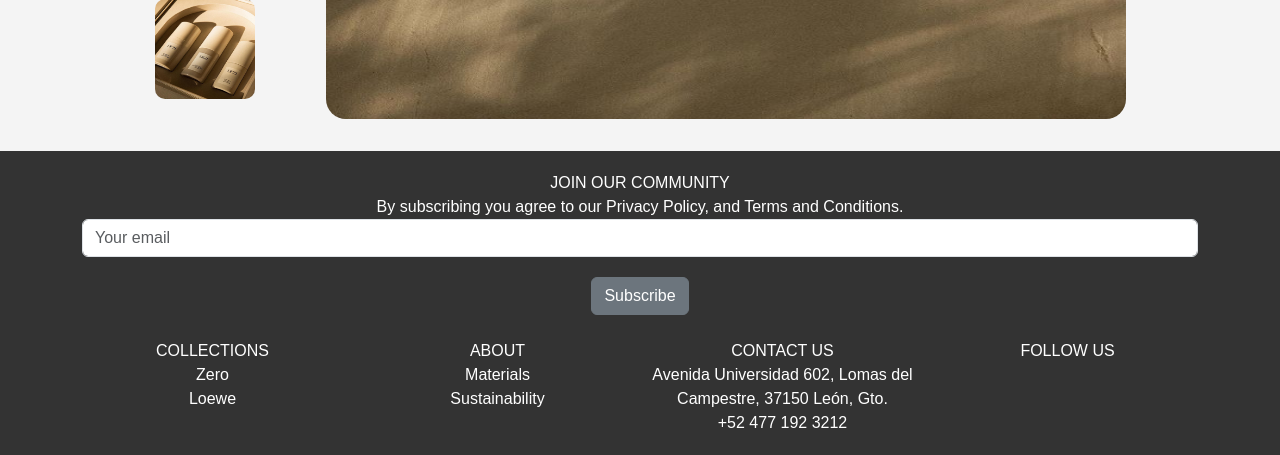
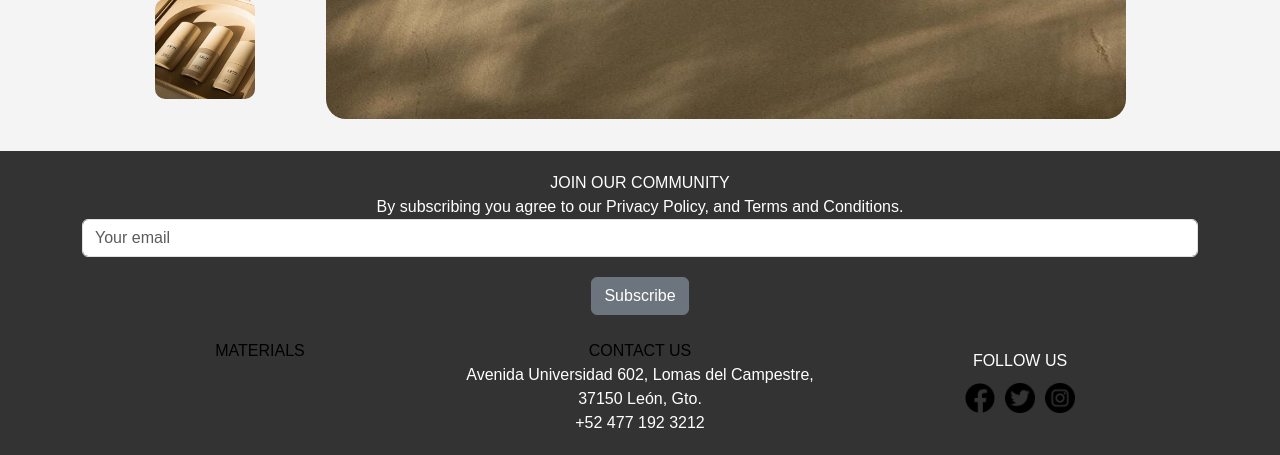
Before and after one commit to BiankaJS/VerdanVest, a Django app: page / in a window 1280 px wide; the page is wider, and only the part inside the window is pictured. Shown: the part 2241-2696 px from the top of that part. Run offline with Django 4.2, Linux system fonts and the light colour scheme.

Commit message:
Modificaciones al footer

```diff
--- a/verdanvest/home/templates/base.html
+++ b/verdanvest/home/templates/base.html
@@ -9,6 +9,9 @@
     {% block style %}
     <link rel="stylesheet" type="text/css" href="{% static 'css/style.css' %}">
     {% endblock %}
+
+    <script src="https://code.jquery.com/jquery-3.6.4.min.js"></script>
+
 </head>
 
 <body>
@@ -41,9 +44,36 @@
             {% endif %}
         </div>
     </nav>
+
     <main>
         {% block content %}{% endblock %}
     </main>
+
+    <div id="alertPlaceholder"></div>
+
+    <script>
+        $(document).ready(function () {
+            // Asigna una función al evento de clic del botón Subscribe
+            $('button.btn-secondary').click(function (event) {
+                // Obtiene el valor del campo de correo electrónico
+                var email = $('input[type="email"]').val();
+
+                // Verifica si el campo de correo electrónico está vacío
+                if (email.trim() === '') {
+                    // Muestra la alerta de error si el campo está vacío
+                    alert('Please enter your email address.');
+                } else {
+                    // Muestra la alerta de éxito si el campo no está vacío
+                    alert('Email sent successfully!');
+                }
+
+                // Previene el comportamiento predeterminado del formulario
+                event.preventDefault();
+            });
+        });
+    </script>
+
+
     <footer class="footer">
         <div class="container text-center">
             <span>JOIN OUR COMMUNITY</span>
@@ -54,26 +84,31 @@
             </form>
             <div class="row mt-4">
                 <div class="col">
-                    <div>COLLECTIONS</div>
-                    <div>Zero</div>
-                    <div>Loewe</div>
+                    <a class="nav-link" href="{% url 'auth:register' %}" >MATERIALS</a>
                 </div>
                 <div class="col">
-                    <div>ABOUT</div>
-                    <div>Materials</div>
-                    <div>Sustainability</div>
-                </div>
-                <div class="col">
-                    <div>CONTACT US</div>
+                    <a class="nav-link" href="{% url 'support:home' %}" >CONTACT US</a>
                     <div>Avenida Universidad 602, Lomas del Campestre, 37150 León, Gto.</div>
                     <div>+52 477 192 3212</div>
                 </div>
                 <div class="col">
-                    <div>FOLLOW US</div>
+                    <div style="margin-top: 10px;">FOLLOW US</div>
+                    <div style="display: flex; justify-content: center;">
+                        <a href="https://www.facebook.com" target="_blank" rel="noopener noreferrer">
+                            <img class="social-icons" src="{% static 'img/facebook.png' %}" alt="Facebook" style="width: 30px; margin-right: 10px;">
+                        </a>
+                        <a href="https://twitter.com" target="_blank" rel="noopener noreferrer">
+                            <img class="social-icons" src="{% static 'img/gorjeo.png' %}" alt="Twitter" style="width: 30px; margin-right: 10px;">
+                        </a>
+                        <a href="https://www.instagram.com" target="_blank" rel="noopener noreferrer">
+                            <img class="social-icons" src="{% static 'img/instagram.png' %}" alt="Instagram" style="width: 30px;">
+                        </a>
+                    </div>
                 </div>
             </div>
         </div>
     </footer>
+
 </body>
 
 </html>
--- a/verdanvest/static/css/style.css
+++ b/verdanvest/static/css/style.css
@@ -89,7 +89,6 @@ a.nav-link:hover {
 
 .cart-icon img {
   height: 100%;
-  /* Ajusta la altura según tus necesidades */
 }
 
 .register-container {
@@ -132,3 +131,16 @@ a.nav-link:hover {
   height: 100%;
   display: inline-block;
 }
+
+.social-icons {
+  display: flex;
+  justify-content: center;
+  align-items: center;
+  margin-top: 10px;
+}
+
+.social-icons img {
+  width: 10px;
+  height: auto;
+  margin-right: 10px;
+}
```
Also changed, not shown: verdanvest/static/img/facebook.png (added), verdanvest/static/img/gorjeo.png (added), verdanvest/static/img/instagram.png (added).
